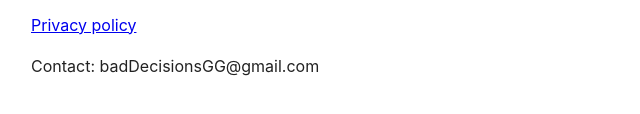
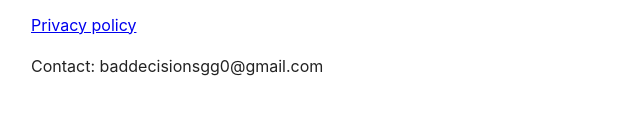
Before and after one commit to baddecisionsgg/baddecisionsgg, a plain HTML site: page index.html in a window 1280 px wide. Shown: the part 284-398 px from the top of the page, 249-889 px from the left. Drawn offline with Linux system fonts and the light colour scheme.

Commit message:
Update index.html

```diff
--- a/index.html
+++ b/index.html
@@ -23,6 +23,6 @@ Facebook Page and Instagram account. It is not a public app and nobody else can
 
 <p><a href="privacy.html">Privacy policy</a></p>
 
-<p>Contact: badDecisionsGG@gmail.com</p>
+<p>Contact: baddecisionsgg0@gmail.com</p>
 </body>
 </html>
```
